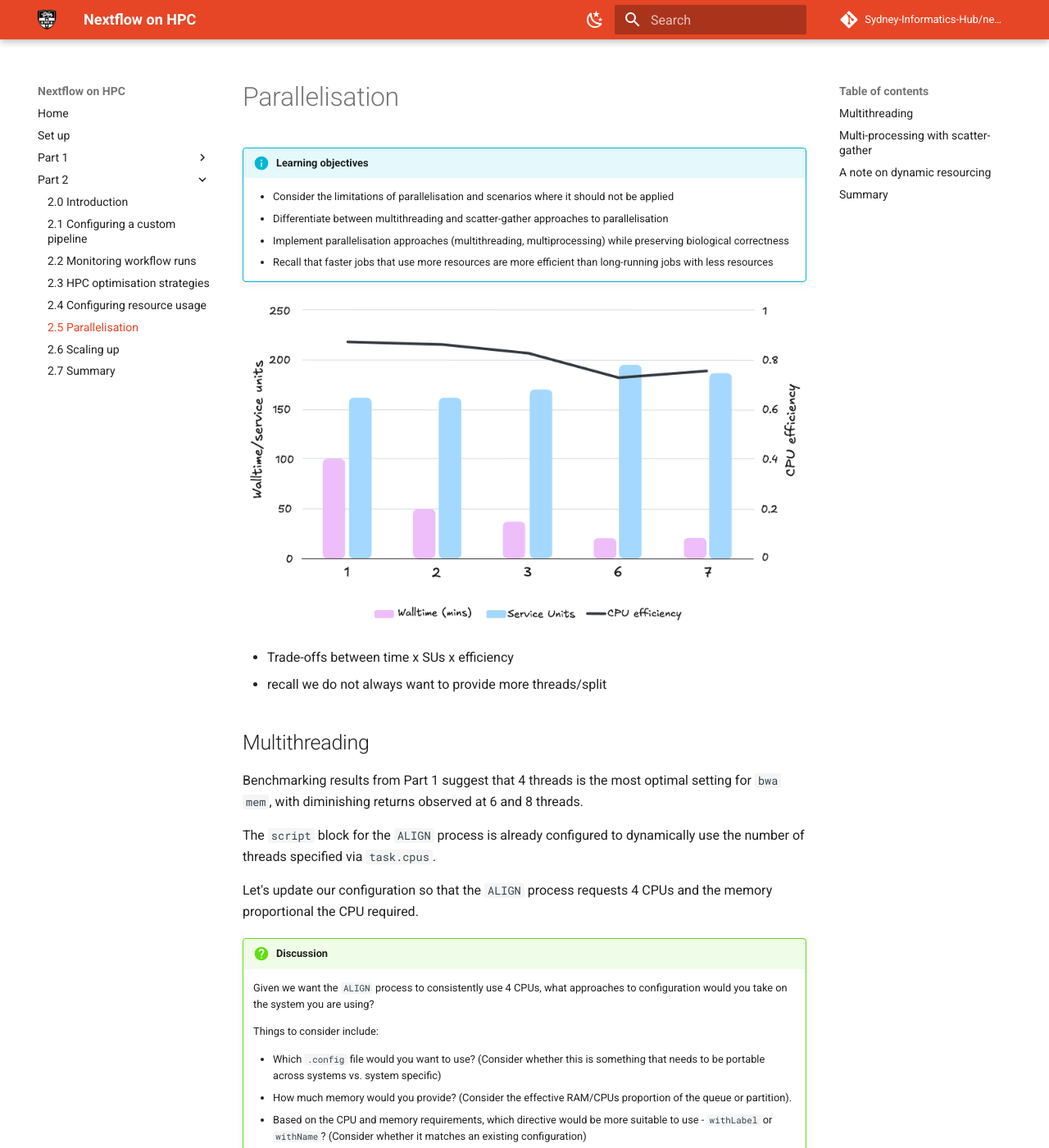
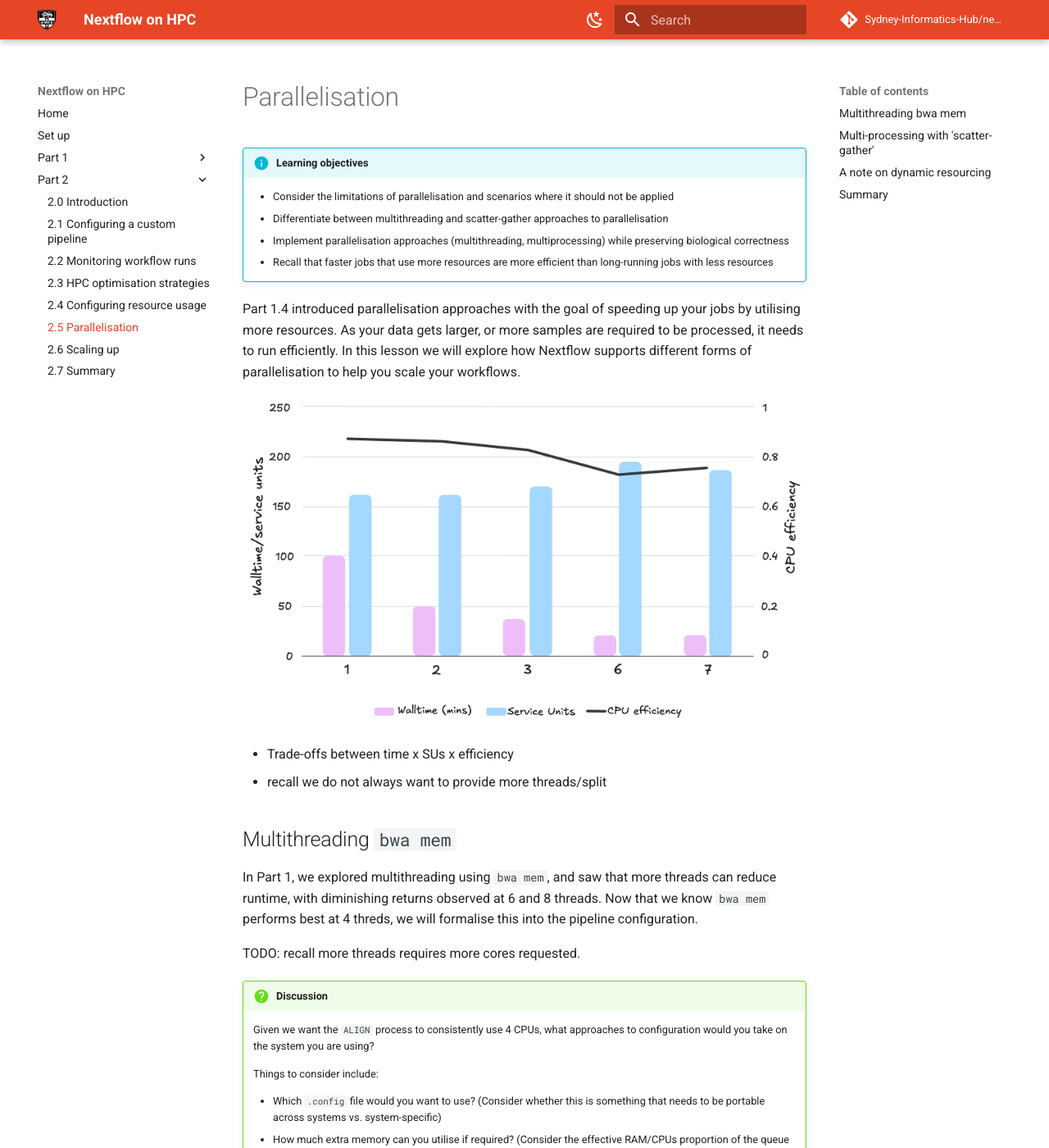
Before and after one commit to Sydney-Informatics-Hub/nextflow-hpc-workshop, an MkDocs documentation site: the page built from docs/part2/25_parallelisation.md, in a window 1280 px wide and 1400 px high. Shown: the whole window at 82% size. Built offline with MkDocs 1.6.1 and Material for MkDocs 9.7.7, drawn with Linux system fonts in a browser that asks for light colours; comment, search, counter and statistics services are not loaded; some of the changed text lies outside the part shown.

Commit message:
part2 edits

````diff
--- a/docs/part2/25_parallelisation.md
+++ b/docs/part2/25_parallelisation.md
@@ -11,21 +11,18 @@
     - Recall that faster jobs that use more resources are more efficient than
     long-running jobs with less resources
 
+Part 1.4 introduced parallelisation approaches with the goal of speeding up your jobs by utilising more resources. As your data gets larger, or more samples are required to be processed, it needs to run efficiently. In this lesson we will explore how Nextflow supports different forms of parallelisation to help you scale your workflows.
+
 ![](figs/00_benchmark_at_scale_theme.png)
 
 - Trade-offs between time x SUs x efficiency
 - recall we do not always want to provide more threads/split
 
-## Multithreading
+## Multithreading `bwa mem`
 
-Benchmarking results from Part 1 suggest that 4 threads is the most optimal
-setting for `bwa mem`, with diminishing returns observed at 6 and 8 threads.
+In Part 1, we explored multithreading using `bwa mem`, and saw that more threads can reduce runtime, with diminishing returns observed at 6 and 8 threads. Now that we know `bwa mem` performs best at 4 threds, we will formalise this into the pipeline configuration.
 
-The `script` block for the `ALIGN` process is already configured to
-dynamically use the number of threads specified via `task.cpus`.
-
-Let's update our configuration so that the `ALIGN` process requests 4 CPUs
-and the memory proportional the CPU required.
+TODO: recall more threads requires more cores requested.
 
 !!! question "Discussion"
 
@@ -35,9 +32,9 @@ and the memory proportional the CPU required.
     Things to consider include:
 
     - Which `.config` file would you want to use? (Consider whether this is
-    something that needs to be portable across systems vs. system specific)
-    - How much memory would you provide? (Consider the effective RAM/CPUs
-    proportion of the queue or partition).
+    something that needs to be portable across systems vs. system-specific)
+    - How much extra memory can you utilise if required? (Consider the effective RAM/CPUs
+    proportion of the queue or partition)
     - Based on the CPU and memory requirements, which directive would be
     more suitable to use - `withLabel` or `withName`? (Consider whether
     it matches an existing configuration)
@@ -60,6 +57,7 @@ and the memory proportional the CPU required.
             - 4 CPUs with 7 GB memory
             - No other configuration are similar, therefore a new configuration
             is needed using `withName`.
+            - TODO: confirm 4 CPUs with 6 GB memory vs. 4 CPUS with less GB
 
 !!! example "Exercise"
 
@@ -93,9 +91,15 @@ and the memory proportional the CPU required.
         }
         ```
 
-    Save your file and run with `./run.sh`.
+    Save your file and run with
 
-## Multi-processing with scatter-gather
+    ```
+    ./run.sh
+    ```
+
+## Multi-processing with 'scatter-gather'
+
+TODO: Figure from part 1
 
 ![](figs/00_Scatter_gather_fig.png)
 
@@ -227,7 +231,11 @@ to merge again correctly by sample.
  <!--- If you run the workflow now, it will fail because params.split_n is
  not defined. Could be a troubleshooting exercise --->
 
-Lastly, a new parameter, `params.split_n` was defined. This needs to be
+!!! tip "Scatter-gather patterns"
+
+    How you implement the scatter-gather pattern in Nextflow will be highly dependent on your workflow structure, and input and output files. [Nextflow patterns](https://nextflow-io.github.io/patterns/) provides examples of commonly used patterns that support a range of different needs, such as splitting text and CSV files, and collecting outputs multiple outputs into a single file or groups.
+
+Lastly, a new parameter, `params.split_n` was defined in workflow logic. This needs to be
 added.
 
 !!! example "Exercise"
@@ -253,6 +261,8 @@ added.
             split_n = 3
         }
         ```
+
+**TODO: REPLACE LABELS IN CONFIG**
 
 Lastly, add the `process_small` labels to each of the modules:
 
````
Also changed, not shown: docs/part2/21_firstrun.md (+2 -2 lines), docs/part2/27_scale.md (+32 -1 lines), docs/part2/28_outro.md (+9 -2 lines).
